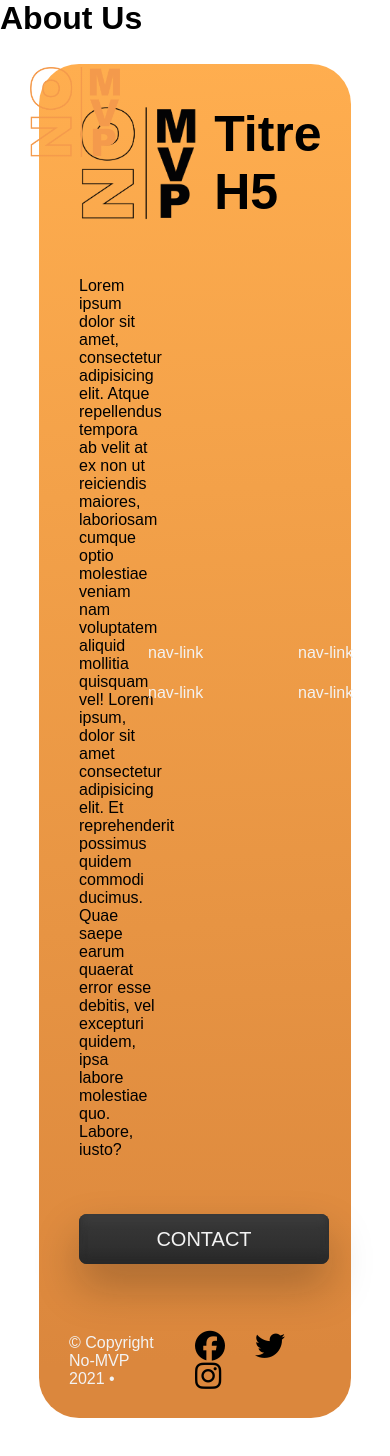
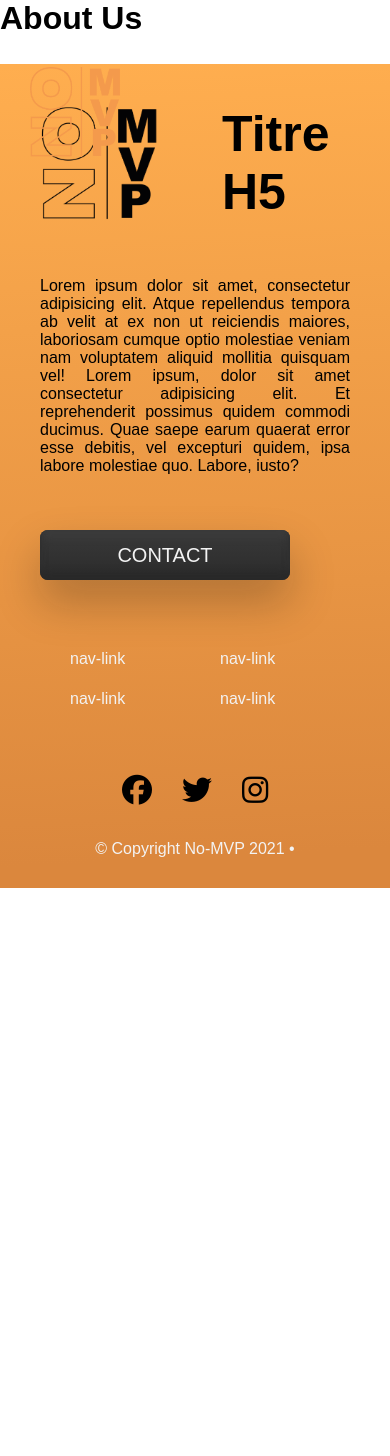
Before and after one commit to MatteoCourquin/No-MVP, a Nuxt app: page /about in a window 390 px wide. Shown: the top 1456 px of the page. After the commit the page ends 888 px from the top, so only its background shows below. Built offline with nearby package versions, Linux system fonts and the light colour scheme.

Commit message:
responsive

```diff
--- a/components/DetailsFeatures.vue
+++ b/components/DetailsFeatures.vue
@@ -96,7 +96,7 @@ p {
 .section-text > p {
   margin: 30px 100px;
   /* align-content: center; */
-  text-align: left;
+  text-align: justify;
 }
 
 section:nth-child(3){
@@ -105,6 +105,9 @@ section:nth-child(3){
 
 .section-image {
   margin: 0 30px 0 0;
+  display: flex;
+  align-items: center;
+  justify-content: center;
 }
 
 .section-image img{
@@ -112,4 +115,32 @@ section:nth-child(3){
   width: auto;
 }
 
+@media screen and (max-width: 1200px) {
+    .detailsFeatures{
+      top: 800px;
+    }
+    .section-image img{
+      height: 150px;
+      width: auto;
+      margin-top: 20px;
+    }
+}
+@media screen and (max-width: 839px) {
+    .detailsFeatures{
+      top: 1200px;
+    }
+    section{
+      flex-direction: column;
+    }
+    section:nth-child(1){
+      flex-direction: column-reverse;
+    }
+    .section-text > p {
+      margin: 30px 20px;
+    }
+    .section-text {
+      margin: 50px 0;
+    }
+}
+
 </style>
--- a/components/Footer.vue
+++ b/components/Footer.vue
@@ -19,7 +19,7 @@
       <NuxtLink class="nav-link" to="#">nav-link</NuxtLink>
     </div>
 
-
+    <div class="footerSocialMedia-Copiright">
       <div>
         <p class='copyright'>© Copyright No-MVP {{  today  }} •</p>
       </div>
@@ -29,6 +29,8 @@
         <i class="fab fa-twitter"></i>
         <i class="fab fa-instagram"></i>
       </div>
+    </div>
+
   </div>
 </template>
 
@@ -49,11 +51,11 @@ export default {
 .footer{
   background: linear-gradient(177deg, #FFAE4F 0%, #DB873D 95.15%);
   box-shadow: 5.88605px 112.313px 224.933px rgba(51, 31, 14, 0.2085), inset -1.71349px -32.6954px 32.7403px #D2813A, inset 1.71349px 32.6954px 32.  7403px #FFB351;
-  border-radius: 30px;
+  border-radius: 40px;
   z-index: 1;
   display: grid;
   grid-template-columns: 50% 50%;
-  border-radius: 40px;
+  grid-template-rows: 1fr;
   width: 80%;
   margin: 0% 10%;
   margin-bottom: 50px;
@@ -80,6 +82,7 @@ h5{
 
 .texte{
   margin: 55px 0px;
+  text-align: justify;
 }
 
 .btn-black{
@@ -104,18 +107,46 @@ h5{
 
 .copyright{
   color: var(--white);
-  margin: 30px;
 }
 
-.socialmedias{
-  align-self: center;
-  justify-self: flex-end;
-  margin-right: 30px;
+.footerSocialMedia-Copiright{
+  display: flex;
+  flex-direction: row;
+  justify-content: space-around;
+  margin-bottom: 30px;
+  grid-column: 1 / 3;
 }
 
 i{
-  margin-right: 30px;
+  margin: 15px;
   font-size: 30px;
 }
 
+@media screen and (max-width: 800px) {
+  .footer{
+    display: flex;
+    flex-direction: column;
+  }
+}
+@media screen and (max-width: 600px) {
+  .footer{
+    border-radius: 0px;
+    width: 100%;
+    margin: 0;
+    margin-bottom: 0px;
+    margin-top: -100px;
+  }
+}
+@media screen and (max-width: 500px) {
+  .footerSocialMedia-Copiright{
+    display: flex;
+    flex-direction: column-reverse;
+    align-items: center;
+    margin-bottom: 30px;
+  }
+  .socialmedias{
+    margin-bottom: 20px;
+  }
+}
+
 </style>
--- a/components/Header.vue
+++ b/components/Header.vue
@@ -25,6 +25,7 @@ export default {};
   display: flex;
   justify-content: space-between;
   height: 15vh;
+  min-height: 100px;
 }
 
 .navbar {
--- a/components/Hero.vue
+++ b/components/Hero.vue
@@ -31,7 +31,8 @@ export default {};
   display: grid;
   grid-template-columns: 1fr 1fr;
   height: 65vh;
-  margin-bottom: 20vh;
+  min-height: 540px;
+  margin-bottom: max(150px, 20vh);
 }
 
 .section-text {
@@ -39,6 +40,7 @@ export default {};
   flex-direction: column;
   align-items: center;
   justify-content: center;
+  text-align: justify;
 }
 
 .section-text > p {
@@ -50,6 +52,11 @@ export default {};
   display: flex;
   align-items: center;
   justify-content: center;
+}
+
+.section-image img{
+  width: 400px;
+  height: auto;
 }
 
 /* ---------------- Responsive ---------------- */
@@ -64,6 +71,15 @@ export default {};
   .section-text > p {
     width: 80%;
     margin: 40px;
+  }
+  .hero{
+    margin-bottom: 300px;
+  }
+}
+@media screen and (max-width: 600px) {
+  .section-image img{
+    width: 300px;
+    height: auto;
 }
 }
 
--- a/components/Section.vue
+++ b/components/Section.vue
@@ -17,4 +17,16 @@ export default {};
   height: auto;
   padding-bottom: 500px;
 }
+
+@media screen and (max-width: 1200px) {
+  .background {
+    padding-bottom: 1000px;
+  }
+}
+@media screen and (max-width: 839px) {
+  .background {
+    padding-bottom: 1400px;
+  }
+}
+
 </style>
```
Lines whose indentation alone changed are shown as unchanged.
